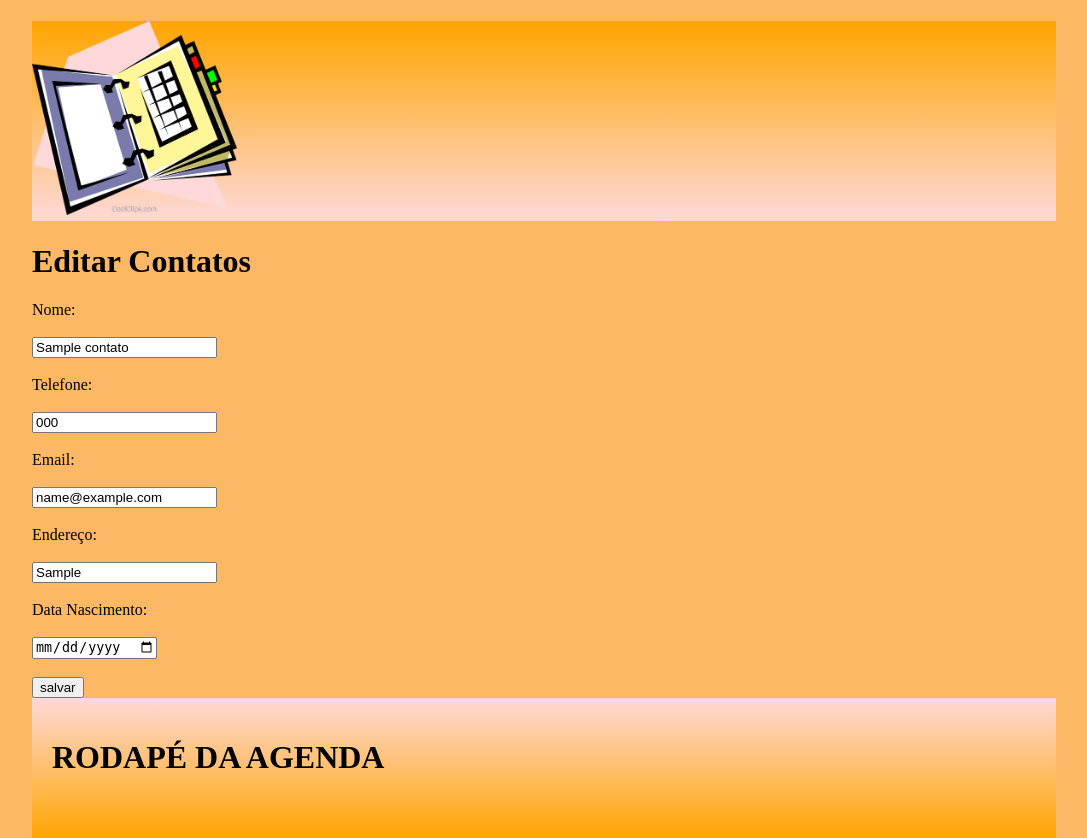
After one commit to Yindy908/agenda4tia, a PHP site: page /editar_contato.php?id=1 in a window 1280 px wide. The commit adds this page. Shown: the whole page, without its empty margins (96-1183 px from the left). Run offline with PHP 8.4, Linux system fonts and the light colour scheme; tables that the repository leaves empty or names only in its code hold one stand-in row (values such as "Sample post").

Commit message:
unifished work from school

```diff
--- a/adicionar_contatos.php
+++ b/adicionar_contatos.php
@@ -9,8 +9,8 @@
 	<input type="mail" name="email"><br><br>
 	<label>Endereço:</label><br><br>
 	<input type="text" name="endereco" required="required"><br><br>
-	<!--<label>Data Nascimento:</label><br><br>
-	<input type="date" name="data_nasc"><br><br>-->
+	<label>Data Nascimento:</label><br><br>
+	<input type="date" name="data_nasc"><br><br>
 
 	<input type="submit" name="btCadastrar" value="Cadastrar">
 </form>
--- a/adicionar_contatos_submit.php
+++ b/adicionar_contatos_submit.php
@@ -1,16 +1,16 @@
 <?php
 include 'classes/contato.class.php';
 
-$cont = new Contato();
+$cont = new Contatos();
 
 	if(!empty($_POST['email'])){
 		$nome = $_POST['nome'];
 		$telefone = $_POST['telefone'];
 		$email = $_POST['email'];
 		$endereco = $_POST['endereco'];
-		//$data_nasc = $_POST['data_nasc'];
+		$data_nasc = $_POST['data_nasc'];
 
-		$cont->adicionar($email, $nome, $telefone, $endereco);
+		$cont->adicionar($email, $nome, $telefone, $endereco, $data_nasc);
 
 		header('Location: index.php');
 	} else {
--- a/classes/contato.class.php
+++ b/classes/contato.class.php
@@ -1,7 +1,7 @@
 <?php
 require_once 'conexao.class.php';
 
-class Contato {
+class Contatos {
 	private $con;
 
 	private $id;
@@ -9,7 +9,7 @@ class Contato {
 	private $telefone;
 	private $email;
 	private $endereco;
-	//private $data_nasc;
+	private $data_nasc;
 
 	public function __construct(){
 		$this->con = new Conexao();
@@ -21,7 +21,7 @@ class Contato {
 		return $this->$atributo;
 	}
 
-	public function adicionar ($email, $nome, $telefone, $endereco){
+	public function adicionar ($email, $nome, $telefone, $endereco, $data_nasc){
 		$emailExistente = $this->existeEmail($email);
 		if(count($emailExistente) == 0){
 			try{
@@ -29,13 +29,13 @@ class Contato {
 				$this->email  = $email;
 				$this->telefone = $telefone;
 				$this->endereco = $endereco;
-				//$this->data_nasc = $data_nasc;
-					$sql = $this->con->conectar()->prepare("INSERT INTO contatos(nome, email, telefone, endereco) VALUES (:nome, :email, :telefone, :endereco)");
+				$this->data_nasc = $data_nasc;
+					$sql = $this->con->conectar()->prepare("INSERT INTO contatos(nome, email, telefone, endereco, data_nasc) VALUES (:nome, :email, :telefone, :endereco, :data_nasc)");
 					$sql->bindParam(":nome", $this->nome, PDO::PARAM_STR);
 					$sql->bindParam(":email", $this->email, PDO::PARAM_STR);
 					$sql->bindParam(":telefone", $this->telefone, PDO::PARAM_STR);
 					$sql->bindParam(":endereco", $this->endereco, PDO::PARAM_STR);
-					//$sql->bindParam(":data_nasc", $this->data_nasc, PDO::date(yyyy-mm-dd));
+					$sql->bindParam(":data_nasc", $this->data_nasc, PDO::PARAM_STR);
 					$sql->execute();
 					return TRUE;
 			}catch(PDOException $ex){
@@ -60,7 +60,7 @@ class Contato {
 
 	public function listar(){
 		try{
-			$sql = $this->con->conectar()->prepare("SELECT id, nome, email, telefone, endereco FROM contatos");
+			$sql = $this->con->conectar()->prepare("SELECT id, nome, email, telefone, endereco, data_nasc FROM contatos");
 			$sql->execute();
 			return $sql->fetchAll();
 		}catch(PDOException $ex){
@@ -68,6 +68,49 @@ class Contato {
 		}
 	}
 
+	public function busca($id)
+	{
+		try{
+			$sql = $this->con->conectar()->prepare("SELECT * FROM contatos WHERE id = :id");
+			$sql->bindValue(':id', $id);
+			$sql->execute();
+			if($sql->rowCount()>0){
+				return $sql->fetch();
+			}else{
+				return array();
+			}
+		}catch(PDOException $ex){
+			echo "ERRO:".$ex->getMessage();
+		}
+	}
+
+
+	public function editar($nome, $email, $telefone, $endereco, $data_nasc, $id){
+		$emailExistente = $this->existeEmail($email);
+		if(count($emailExistente) > 0 && $emailExistente['id'] != $id){
+			return FALSE;
+		}else{
+			try{
+				$sql = $this->con->conectar()->prepare("UPDATE contatos SET nome = :nome, email = :email, telefone = :telefone, endereco  = :endereco, data_nasc = :data_nasc WHERE id = :id");
+				$sql->bindValue(':nome', $nome);
+				$sql->bindValue(':email', $email);
+				$sql->bindValue(':telefone', $telefone);
+				$sql->bindValue(':endereco', $endereco);
+				$sql->bindValue(':data_nasc', $data_nasc);
+				$sql->bindValue(':id', $id);
+				$sql->execute();
+				return TRUE;
+			}catch(PDOException $ex){
+				echo "erro: ".$ex->getMessage();
+			}
+		}
+	}
+	public function excluir($id){
+		$sql = $this->con->conectar()->prepare("DELETE FROM contatos WHERE id = :id");
+		$sql->bindValue(":id", $id);
+		$sql->execute();
+	}
+
 }
 
 ?>
--- /dev/null
+++ b/editar_contato.php
@@ -0,0 +1,39 @@
+<?php
+include 'inc/header.inc.php';
+include 'classes/contato.class.php';
+
+$contato = new Contatos();
+
+if(!empty($_GET['id'])){
+	$id = $_GET['id'];
+	$info = $contato->busca($id);
+	if(empty($info['email'])){
+		header("Location: /agenda4tia");
+		exit;
+	}
+}
+else{
+	header("Location: /agenda4tia");
+	exit;
+}
+
+?>
+<h1>Editar Contatos</h1>
+<form action="editar_contato_submit.php" method="POST">
+	<input type="hidden" name="id" value="<?php echo $info['id']; ?>">
+	<label>Nome:</label><br><br>
+	<input type="text" name="nome" required="required" value="<?php echo $info['nome']; ?>"><br><br>
+	<label>Telefone:</label><br><br>
+	<input type="text" name="telefone" required="required" value="<?php echo $info['telefone']; ?>"><br><br>
+	<label>Email:</label><br><br>
+	<input type="mail" name="email" value="<?php echo $info['email']; ?>"><br><br>
+	<label>Endereço:</label><br><br>
+	<input type="text" name="endereco" required="required" value="<?php echo $info['endereco'];?>"><br><br>
+	<label>Data Nascimento:</label><br><br>
+	<input type="date" name="data_nasc" value="<?php echo $info['data_nasc'];?>"><br><br>
+
+	<input type="submit" value="salvar">
+</form>
+
+
+<?php include 'inc/footer.inc.php'; ?>
--- a/inc/header.inc.php
+++ b/inc/header.inc.php
@@ -3,6 +3,7 @@
 <head>
 	<title>Agenda 4TIA</title>
 	<link rel="stylesheet" type="text/css" href="css/estilo.css">
+	<meta charset="utf-8">
 </head>
 <body>
 	<header>
```
Also changed, not shown: editar_contato_submit.php (added, +19 -0 lines), excluir_contato.php (added, +11 -0 lines), index.php (+7 -3 lines).
